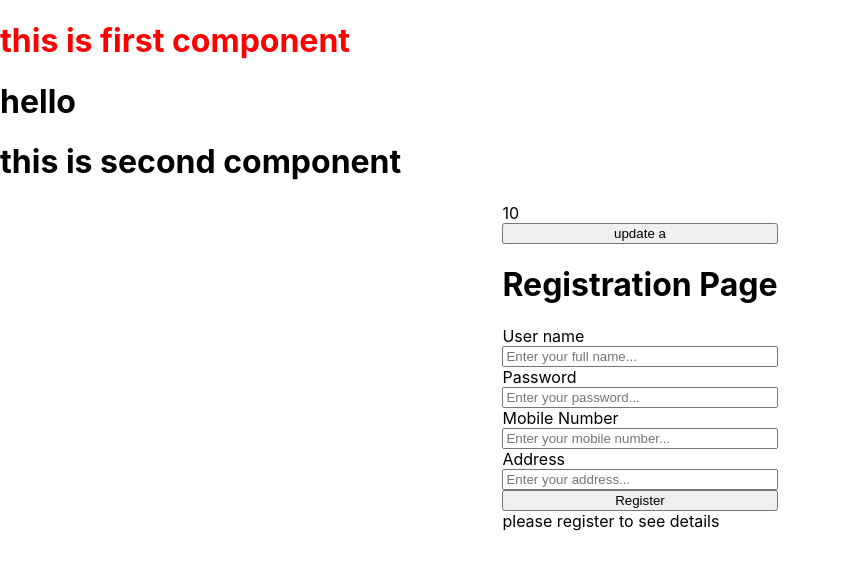
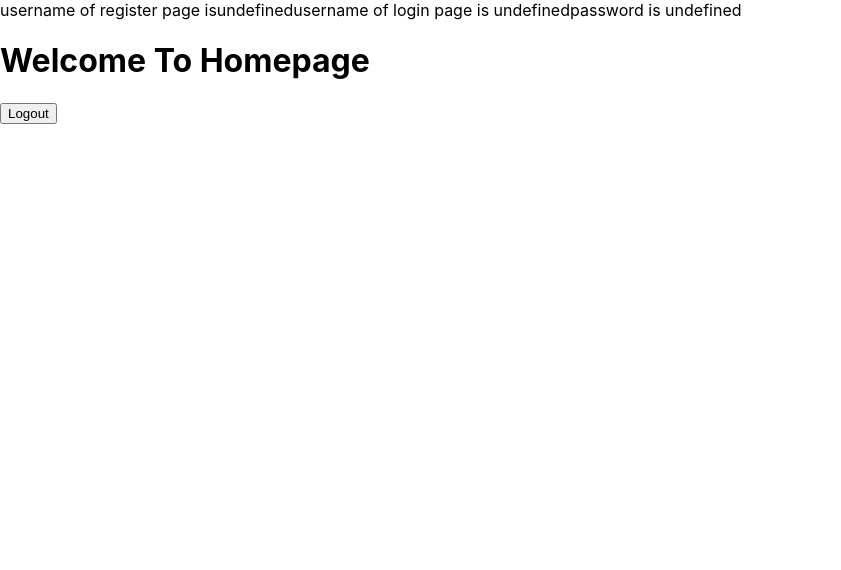
Before and after one commit to harshareddy979/july29threact, a React (Create React App) app: page /homepage in a window 1280 px wide. Shown: the top 570 px of the page, without its empty margins (0-841 px from the left). Built offline with nearby package versions, Linux system fonts and the light colour scheme.

Commit message:
added navigation and useContext

```diff
--- a/package.json
+++ b/package.json
@@ -8,6 +8,7 @@
     "@testing-library/user-event": "^13.5.0",
     "react": "^18.3.1",
     "react-dom": "^18.3.1",
+    "react-router-dom": "^6.26.0",
     "react-scripts": "5.0.1",
     "web-vitals": "^2.1.4"
   },
--- a/src/Components/Homepage.js
+++ b/src/Components/Homepage.js
@@ -1,9 +1,15 @@
-import React from "react";
+import React, { useContext } from "react";
+import { UserContext } from "./Register";
+import { LoginContext } from "./Login";
 
 function HomePage(props){
+    const userName=useContext(UserContext);
+    const valuesLogin=useContext(LoginContext)
     return(
         <div>
-
+            {"username of register page is"+userName}
+            {"username of login page is "+valuesLogin?.userName}
+            {"password is "+valuesLogin?.password}
             <h1>Welcome To Homepage {props.loginUserName}</h1>
             <button onClick={()=>{props.setLoginFlag(false);props.setUserName("");
                 props.setPassword("");
--- a/src/Components/Login.js
+++ b/src/Components/Login.js
@@ -1,7 +1,8 @@
-import React, { useState } from "react";
+import React, { createContext, useState } from "react";
 import { SecondComponent } from "../FirstComponent";
 import HomePage from "./Homepage";
 
+export const LoginContext=createContext()
 
 function LoginComponent(props){
 
@@ -32,6 +33,7 @@ function LoginComponent(props){
     }
 
     return (
+    <LoginContext.Provider value={{userName,password}}>
         <div style={{display:"grid",placeContent:"center"}}>
         {details && details["username"]}
         {details && details["password"]}
@@ -45,6 +47,7 @@ function LoginComponent(props){
         <button onClick={()=>{checkLoginDetails()}}>Login</button>
           {flag ? <HomePage obj={setDetails} loginUserName={userName} setLoginFlag={setFlag} setUserName={setUserName} setPassword={setPassword}/> :"please Login to see details"}
         </div>
+    </LoginContext.Provider>
     )
 
 }
--- a/src/Components/Register.js
+++ b/src/Components/Register.js
@@ -1,7 +1,8 @@
-import React, { useState } from "react";
+import React, { createContext, useState } from "react";
 import { SecondComponent } from "../FirstComponent";
 import LoginComponent from "./Login";
 
+export const UserContext=createContext()
 
 function RegisterComponent(){
     const [a,setA]=useState(10)
@@ -37,6 +38,7 @@ function RegisterComponent(){
     }
 
     return (
+    <UserContext.Provider value={userName}>
         <div style={{display:"grid",placeContent:"center"}}>
             {a}
         <button onClick={()=>{setA(20)}}>update a</button>
@@ -52,6 +54,7 @@ function RegisterComponent(){
           <button onClick={()=>{checkRegistrarDetails()}}>Register</button>
           {flag ? <LoginComponent registerUsername={userName} registerPassword={password}/> :"please register to see details"}
         </div>
+    </UserContext.Provider>
     )
 
 }
--- a/src/index.js
+++ b/src/index.js
@@ -4,11 +4,22 @@ import './index.css';
 import App from './App';
 import reportWebVitals from './reportWebVitals';
 import FirstComponent from './FirstComponent';
+import { BrowserRouter, Route, Routes } from 'react-router-dom';
+import LoginComponent from './Components/Login';
+import RegisterComponent from './Components/Register';
+import HomePage from './Components/Homepage';
 
 const root = ReactDOM.createRoot(document.getElementById('root'));
 root.render(
 
-    <FirstComponent />
+    <BrowserRouter>
+        <Routes>
+                <Route path='/' element={<FirstComponent/>}></Route>
+                <Route path='/login' element={<LoginComponent/>}></Route>
+                <Route path='/registration' element={<RegisterComponent />} ></Route>
+                <Route path='/homepage' element={<HomePage/>}></Route>
+        </Routes>
+    </BrowserRouter>
 
 );
 
```
Also changed, not shown: 1 other file (tests, documents, lock files or other folders).
